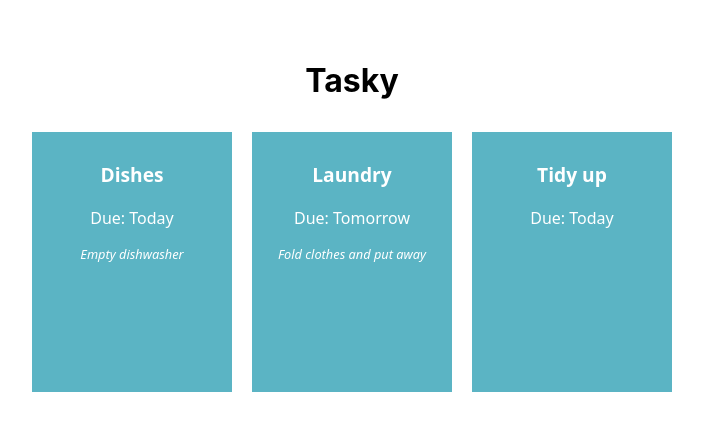
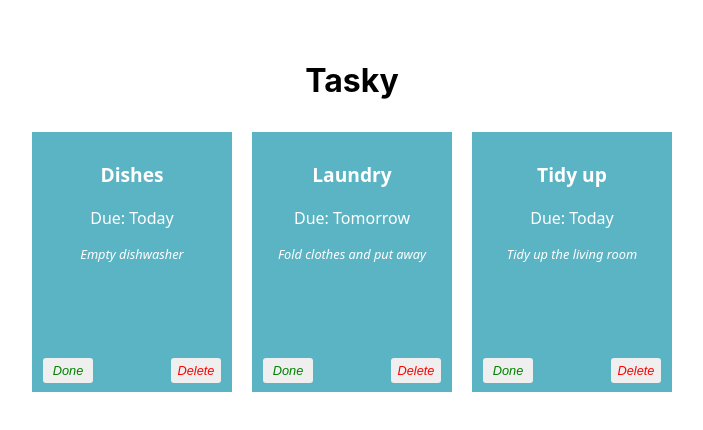
Before and after one commit to wolfgangromanowski002/react-basics-labs, a React (Create React App) app in the folder tasky/: page / in a window 1280 px wide. Shown: the top 430 px of the page, without its empty margins (288-991 px from the left). Built offline with nearby package versions, Linux system fonts and the light colour scheme.

Commit message:
Delete a task

```diff
--- a/tasky/src/App.css
+++ b/tasky/src/App.css
@@ -82,3 +82,27 @@
   margin-top: 10px;
   font-style: italic;
 }
+
+button {
+  border: none;
+  border-radius: 3px;
+  font-style: italic;
+  font-size: 0.8em;
+  margin: 4px 6px;
+  width: 50px;
+  height: 25px;
+}
+
+.deleteButton {
+  position: absolute;
+  bottom: 5px;
+  right: 5px;
+  color: red;
+}
+
+.doneButton {
+  position: absolute;
+  bottom: 5px;
+  left: 5px;
+  color: green;
+}
--- a/tasky/src/App.js
+++ b/tasky/src/App.js
@@ -3,25 +3,38 @@
 import React, { useState } from 'react';
 
 function App() {
-
-  const [ taskState, setTaskState ] = useState({
+  const [taskState, setTaskState] = useState({
     tasks: [
-      { id: 1, title:"Dishes", description: "Empty dishwasher", deadline: "Today" },
-      { id: 2, title: "Laundry", description: "Fold clothes and put away", deadline: "Tomorrow" },
-      { id: 3, title: "Tidy up", deadline: "Today" }
+      { id: 1, title: "Dishes", description: "Empty dishwasher", deadline: "Today", done: false },
+      { id: 2, title: "Laundry", description: "Fold clothes and put away", deadline: "Tomorrow", done: false },
+      { id: 3, title: "Tidy up", description: "Tidy up the living room", deadline: "Today", done: false }
     ]
   });
+
+  const doneHandler = (taskIndex) => {
+    const tasks = [...taskState.tasks];
+    tasks[taskIndex].done = !tasks[taskIndex].done;
+    setTaskState({ tasks });
+  };
+
+  const deleteHandler = (taskIndex) => {
+    const tasks = [...taskState.tasks];
+    tasks.splice(taskIndex, 1);
+    setTaskState({ tasks });
+  };
 
   return (
     <div className="container">
       <h1>Tasky</h1>
-
-      {taskState.tasks.map((task) => (
+      {taskState.tasks.map((task, index) => (
         <Task
+          key={task.id}
           title={task.title}
           description={task.description}
           deadline={task.deadline}
-      key={task.id}
+          done={task.done}
+          markDone={() => doneHandler(index)}
+          deleteTask={() => deleteHandler(index)}
         />
       ))}
     </div>
--- a/tasky/src/components/Task.js
+++ b/tasky/src/components/Task.js
@@ -2,10 +2,12 @@
 
 const Task = (props) => {
     return (
-        <div className="card">
+        <div className="card" style={{backgroundColor: props.done ? 'lightgrey' : '#5bb4c4'}}>
             <p className="title">{props.title}</p>
             <p>Due: {props.deadline}</p>
             <p className="description">{props.description}</p>
+            <button onClick={props.markDone} className='doneButton'>Done</button>
+            <button className='deleteButton' onClick={props.deleteTask}>Delete</button>
         </div>
     );
 }
```
Lines whose indentation alone changed are shown as unchanged.
